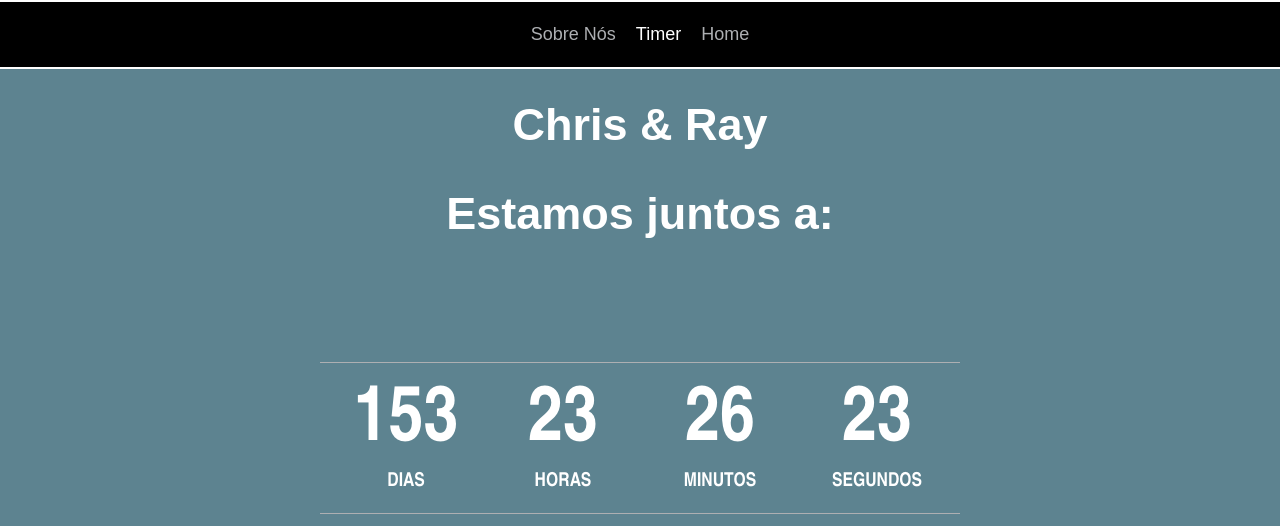
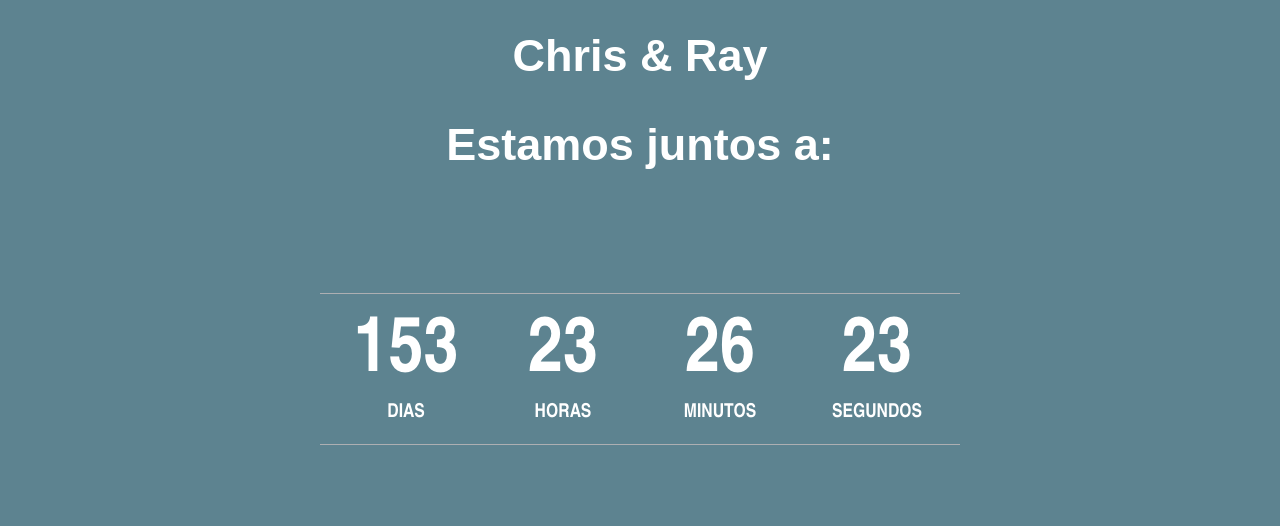
Before and after one commit to IsHirog/Ray, a plain HTML site: page timerPage.html in a window 1280 px wide. Drawn offline with Linux system fonts and the light colour scheme.

Commit message:
Update timerPage.html

```diff
--- a/timerPage.html
+++ b/timerPage.html
@@ -13,15 +13,6 @@
 
 
 <body>
-    <header>
-        <nav>
-            <ul>
-                <li><a href="sobre.html" class="defout">Sobre Nós</a></li>
-                <li><a href="#">Timer</a></li>
-                <li><a href="index.html" class="defout">Home</a></li>
-            </ul>
-        </nav>
-    </header>
 
     <div>
         <h1 class="texto">Chris & Ray</h1>
```
